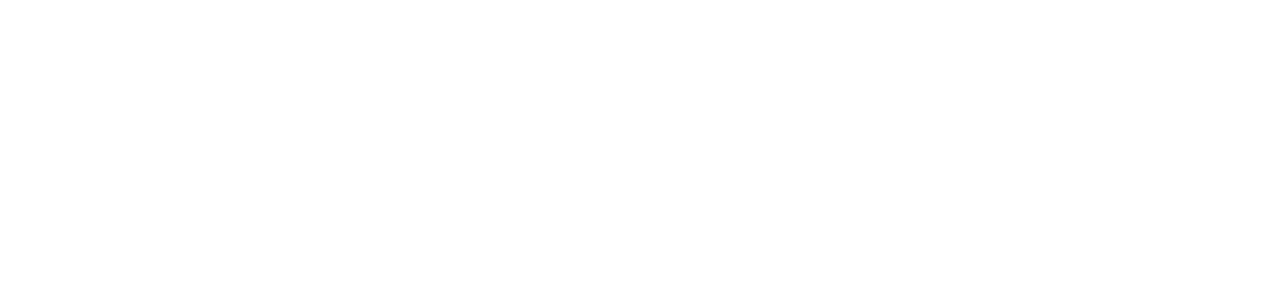
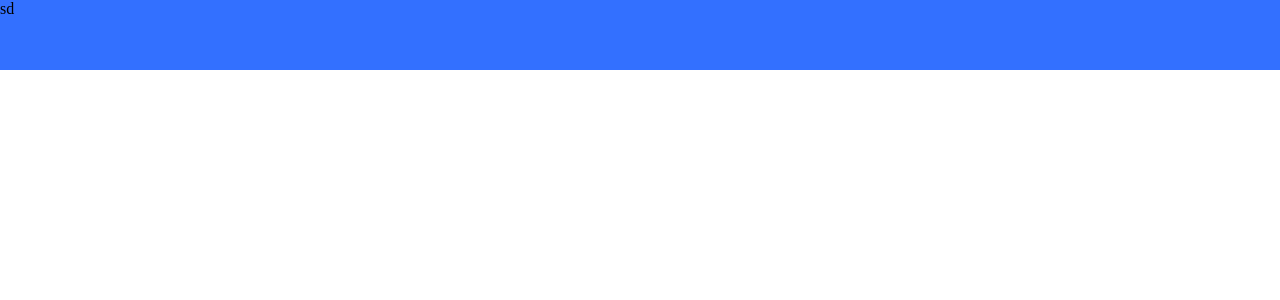
Before and after one commit to yiyb0603/Sylphid_Web, a React (Create React App) app: page / in a window 1280 px wide. Shown: the top 300 px of the page. Built offline with nearby package versions, Linux system fonts and the light colour scheme.

Commit message:
Test: 테스트

```diff
--- a/src/Root.tsx
+++ b/src/Root.tsx
@@ -1,12 +1,18 @@
 import { StrictMode } from 'react';
+import { BrowserRouter } from 'react-router-dom';
+import { RecoilRoot } from 'recoil';
 import App from 'components/App';
 
 const Root = (): JSX.Element => {
   return (
-    <StrictMode>
-      <App />
-    </StrictMode>
+    <RecoilRoot>
+      <BrowserRouter>
+        <StrictMode>
+          <App />
+        </StrictMode>
+      </BrowserRouter>
+    </RecoilRoot>
   );
-}
+};
 
 export default Root;
--- a/src/components/App.tsx
+++ b/src/components/App.tsx
@@ -1,12 +1,15 @@
+import React from 'react';
 import { css, Global, SerializedStyles } from '@emotion/react';
+import Routes from './Routes';
 
 const App = (): JSX.Element => {
   return (
     <>
+      <Routes />
       <Global styles={globalStyle} />
     </>
   );
-}
+};
 
 const globalStyle: SerializedStyles = css`
   * {
--- /dev/null
+++ b/src/components/Common/Header.tsx
@@ -0,0 +1,27 @@
+import React from 'react';
+import { css } from '@emotion/react';
+import { palette } from 'styles/palette';
+
+const Header = (): JSX.Element => {
+  return (
+    <div css={header}>
+      <div css={headerContents}>
+        sd
+      </div>
+    </div>
+  );
+};
+
+const header = css`
+  height: 70px;
+  max-height: 70px;
+  background-color: ${palette.main};
+`;
+
+const headerContents = css`
+  width: 100%;
+  max-width: 1400px;
+  margin: 0 auto;
+`;
+
+export default Header;
--- /dev/null
+++ b/src/components/Common/PageTemplate.tsx
@@ -0,0 +1,20 @@
+import React, { ReactNode } from 'react';
+import Header from './Header';
+
+type PageTemplateProps = {
+  children: ReactNode;
+}
+
+const PageTemplate = ({
+  children,
+}: PageTemplateProps): JSX.Element => {
+  return (
+    <>
+      <Header />
+        {children}
+      {/* <Footer /> */}
+    </>
+  );
+}
+
+export default PageTemplate;
--- a/src/components/Routes.tsx
+++ b/src/components/Routes.tsx
@@ -1,7 +1,16 @@
+import { Switch, Route } from 'react-router-dom';
+import * as Pages from 'pages';
+
 const Routes = (): JSX.Element => {
   return (
-    <></>
+    <Switch>
+      <Route
+        exact
+        path='/'
+        component={Pages.HomePage}
+      />
+    </Switch>
   );
-}
+};
 
 export default Routes;
--- /dev/null
+++ b/src/pages/HomePage.tsx
@@ -0,0 +1,11 @@
+import PageTemplate from 'components/Common/PageTemplate';
+
+const HomePage = (): JSX.Element => {
+  return (
+    <PageTemplate>
+
+    </PageTemplate>
+  );
+};
+
+export default HomePage;
--- /dev/null
+++ b/src/pages/index.ts
@@ -0,0 +1 @@
+export { default as HomePage } from './HomePage';
--- a/tsconfig.json
+++ b/tsconfig.json
@@ -21,7 +21,9 @@
     "noEmit": true,
     "jsx": "react-jsx",
     "jsxImportSource": "@emotion/react",
+    "downlevelIteration": true
   },
+
   "include": [
     "src"
   ]
```
Also changed, not shown: package.json (+17 -3 lines), src/components/Common/Footer.tsx (added, +7 -0 lines), 1 other file (tests, documents, lock files or other folders).
